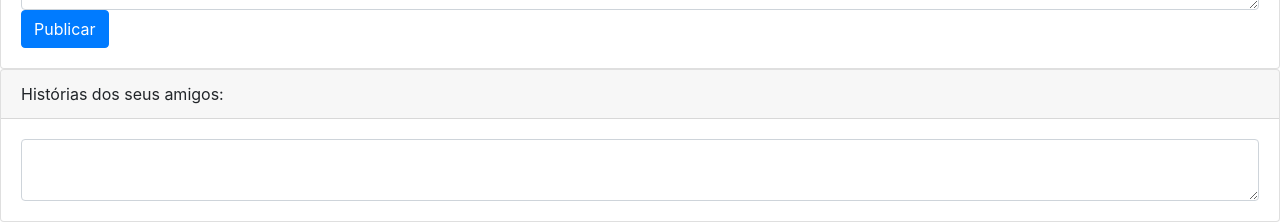
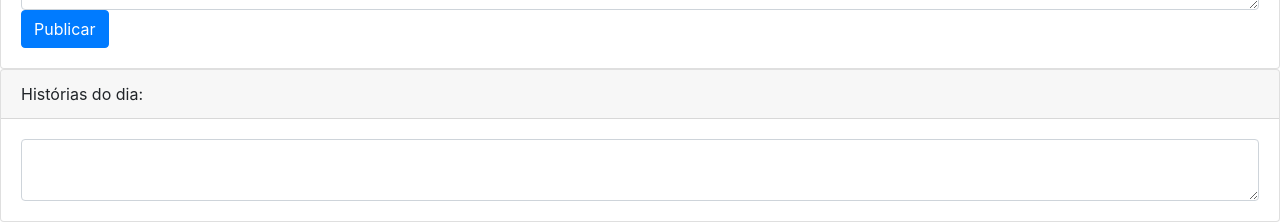
Before and after one commit to jessicasimplicio/universo-down, a plain HTML site: page newsfeed.html in a window 1280 px wide. Shown: the part 208-431 px from the top of the page. Drawn offline with nearby package versions, Linux system fonts and the light colour scheme.

Commit message:
Alteração no newsfeed

```diff
--- a/newsfeed.html
+++ b/newsfeed.html
@@ -30,7 +30,7 @@
 
     <div class="card">
       <div class="card-header">
-        Histórias dos seus amigos:
+        Histórias do dia:
       </div>
       <div class="card-body">
         <div class="input-group">
```
